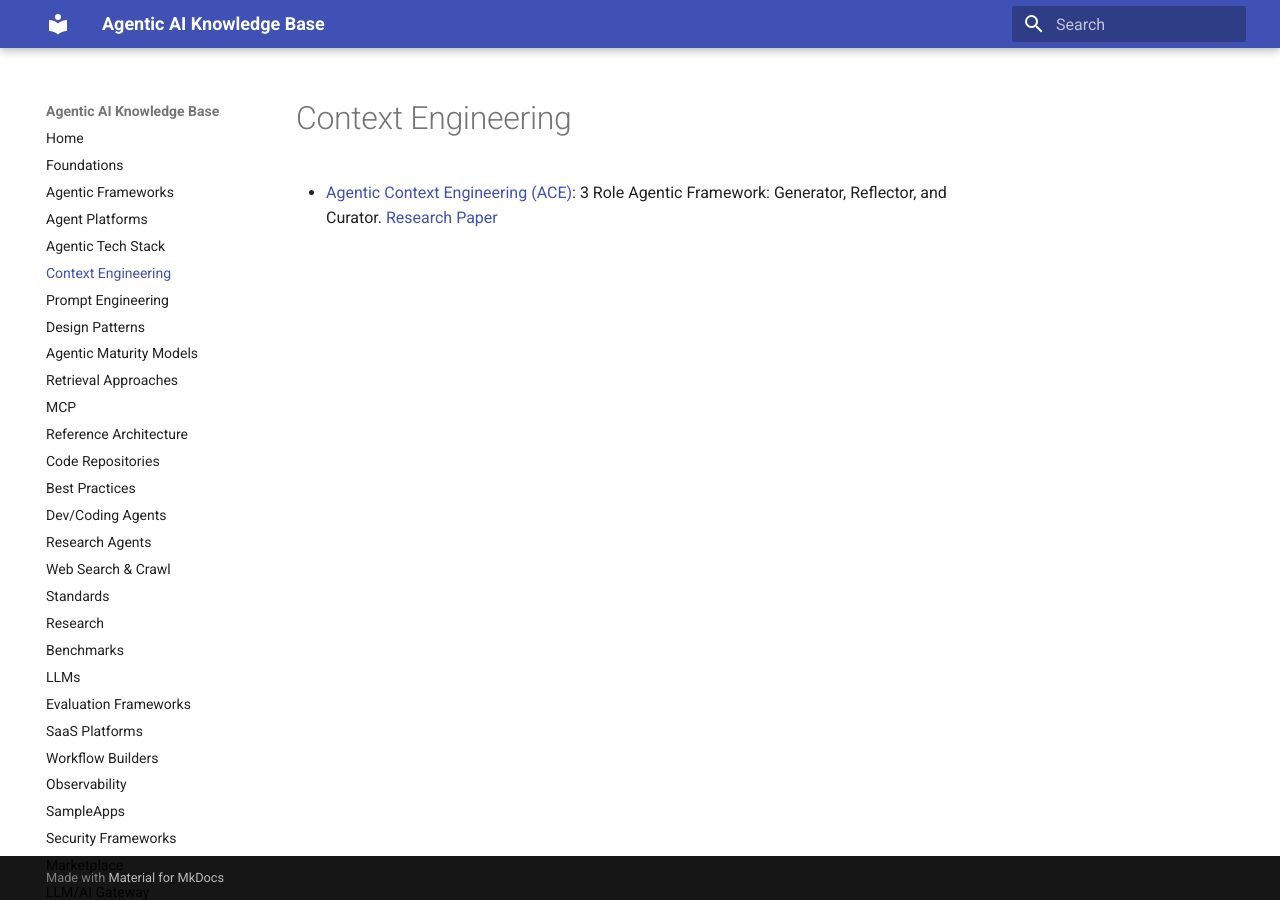
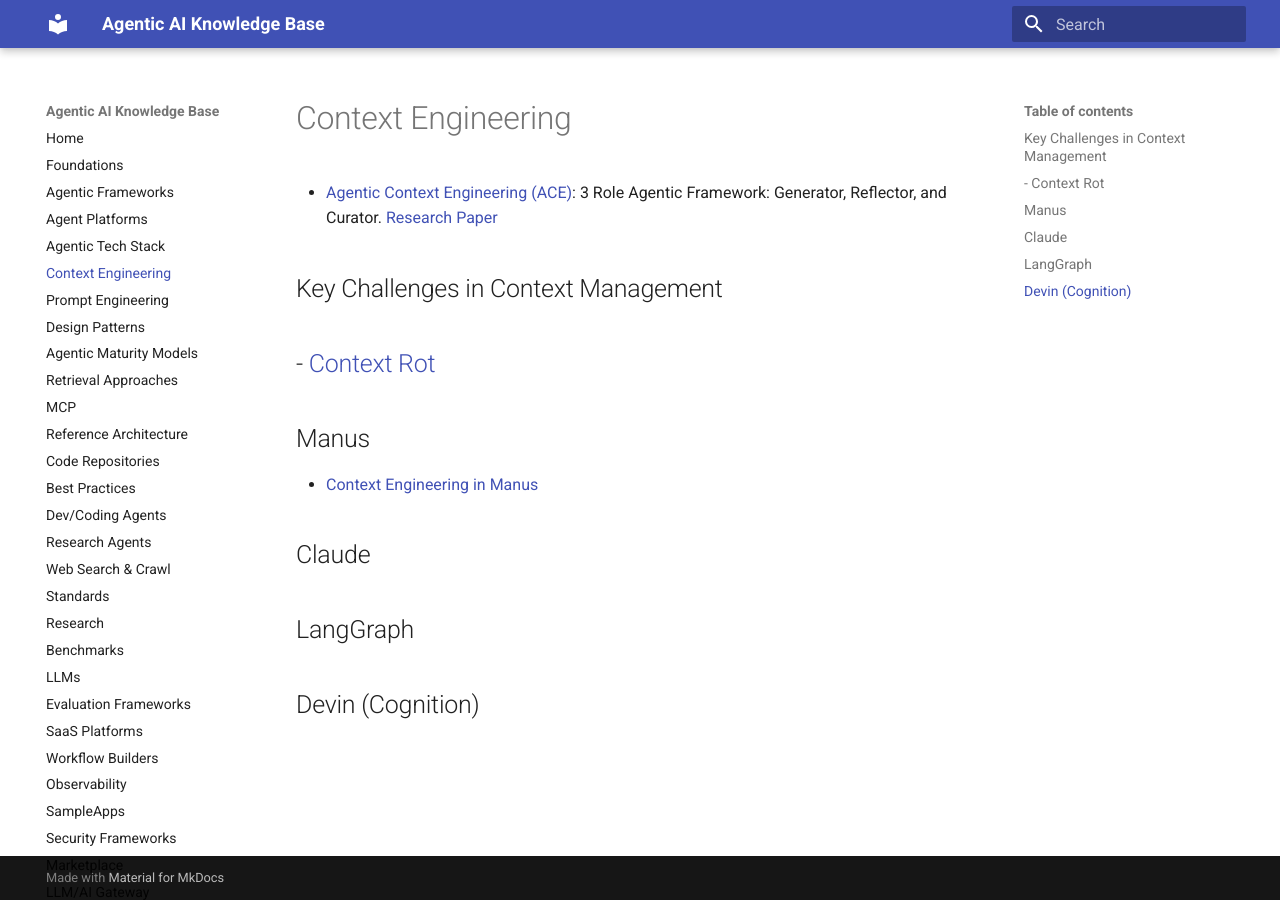
Before and after one commit to ankurkumarz/agentic-ai-knowledge-base, an MkDocs documentation site: the page built from docs/ContextEngineeeing/README.md, in a window 1280 px wide. Built offline with MkDocs 1.6.1 and Material for MkDocs 9.7.7, drawn with Linux system fonts in a browser that asks for light colours.

Commit message:
Expand README with context management challenges
Added sections on key challenges and related projects.

```diff
--- a/docs/ContextEngineeeing/README.md
+++ b/docs/ContextEngineeeing/README.md
@@ -1,3 +1,20 @@
 # Context Engineering
 
 - [Agentic Context Engineering (ACE)](https://github.com/ace-agent/ace): 3 Role Agentic Framework: Generator, Reflector, and Curator. [Research Paper](https://arxiv.org/abs/2510.04618)
+
+## Key Challenges in Context Management
+
+- [Context Rot](https://research.trychroma.com/context-rot)
+-
+
+## Manus
+
+- [Context Engineering in Manus](https://rlancemartin.github.io/2025/10/15/manus/)
+
+## Claude
+
+
+
+## LangGraph
+
+## Devin (Cognition)
```
